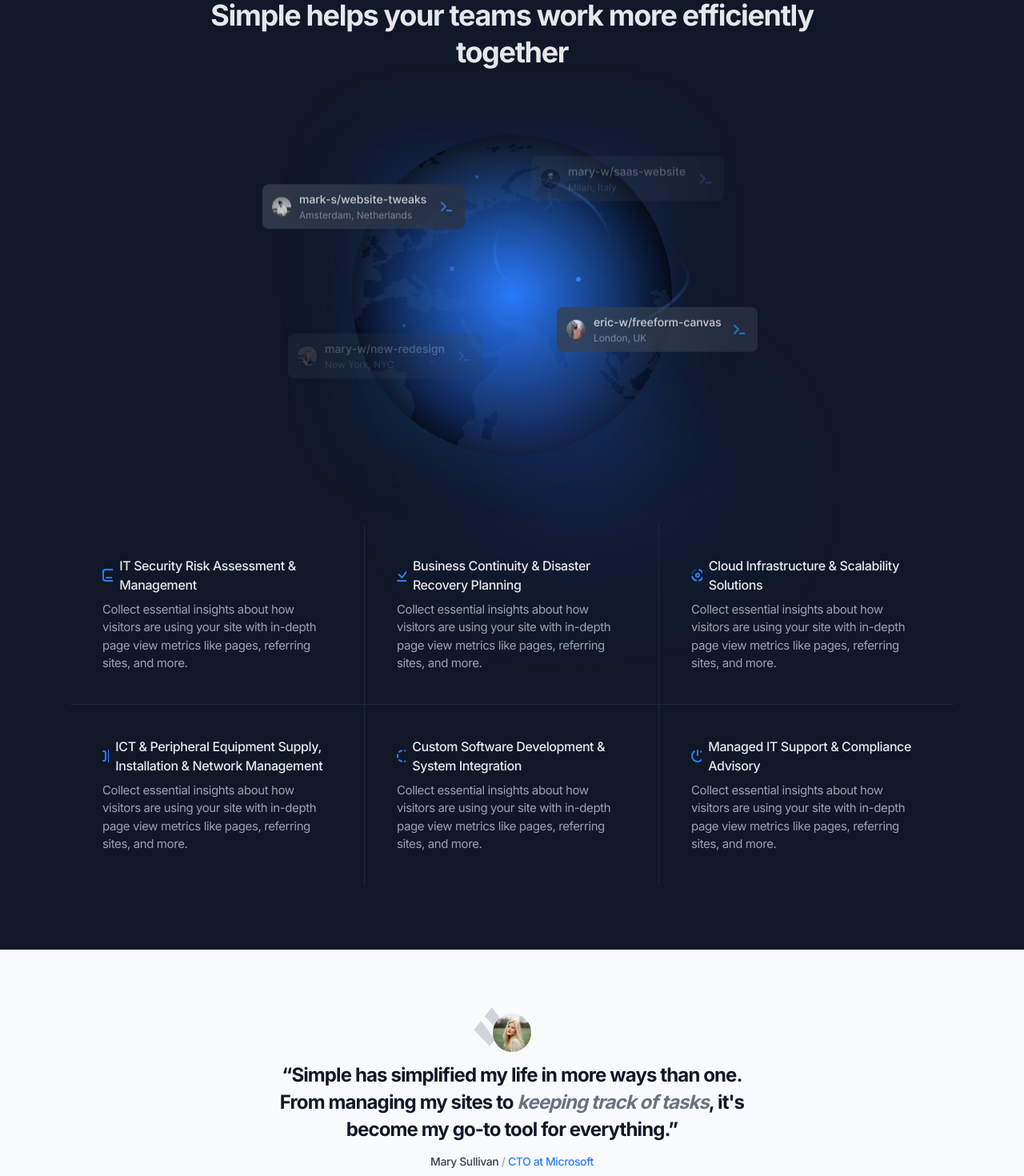
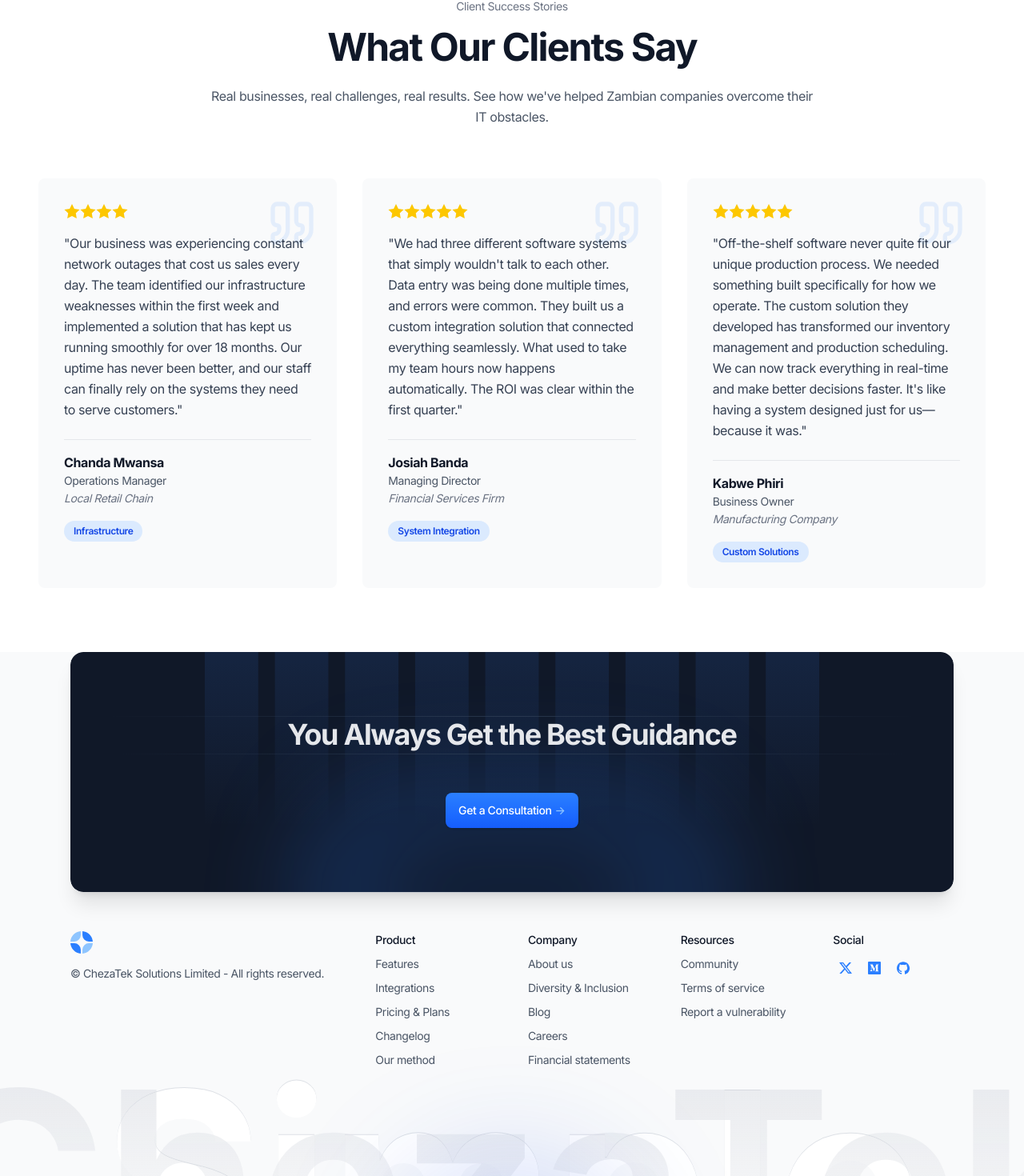
Before and after one commit to Kemo8965/chezatek_consultancy, a Next.js app: page / in a window 1280 px wide. Shown: the part 883-2353 px from the top of the page at 80% size. Built offline with nearby package versions, Linux system fonts and the light colour scheme.

Commit message:
ui changes to the features, cta, footer pages

```diff
--- a/app/(default)/page.tsx
+++ b/app/(default)/page.tsx
@@ -4,11 +4,11 @@ export const metadata = {
 };
 
 import Hero from "@/components/hero-home";
-import FeaturesPlanet from "@/components/features-planet";
 import LargeTestimonial from "@/components/large-testimonial";
 import Cta from "@/components/cta";
 import WhyChooseUs from "@/components/value-proposition";
 import ITFeaturesSection from "@/components/ict-features";
+import ServicesGrid from "@/components/features-ict";
 
 export default function Home() {
   return (
@@ -17,7 +17,7 @@ export default function Home() {
       <WhyChooseUs />
 
       <ITFeaturesSection />
-      <FeaturesPlanet />
+      <ServicesGrid />
       <LargeTestimonial />
       <Cta />
     </>
--- a/components/cta.tsx
+++ b/components/cta.tsx
@@ -31,7 +31,7 @@ export default function Cta() {
           </div>
           <div className="px-4 py-12 md:px-12 md:py-20">
             <h2 className="mb-6 border-y text-3xl font-bold text-gray-200 [border-image:linear-gradient(to_right,transparent,--theme(--color-slate-700/.7),transparent)1] md:mb-12 md:text-4xl">
-              Create your next project with Simple
+              You Always Get the Best Guidance
             </h2>
             <div className="mx-auto max-w-xs sm:flex sm:max-w-none sm:justify-center">
               <a
@@ -39,7 +39,7 @@ export default function Cta() {
                 href="#0"
               >
                 <span className="relative inline-flex items-center">
-                  Start Free Trial{" "}
+                  Get a Consultation{" "}
                   <span className="ml-1 tracking-normal text-blue-300 transition-transform group-hover:translate-x-0.5">
                     -&gt;
                   </span>
--- a/components/large-testimonial.tsx
+++ b/components/large-testimonial.tsx
@@ -1,49 +1,102 @@
-import Image from "next/image";
-import TestimonialImg from "@/public/images/large-testimonial.jpg";
+import React from 'react';
+import { Quote } from 'lucide-react';
 
-export default function LargeTestimonial() {
+export default function Testimonials() {
+  const testimonials = [
+    {
+      name: 'Chanda Mwansa',
+      role: 'Operations Manager',
+      company: 'Local Retail Chain',
+      challenge: 'Infrastructure',
+      text: 'Our business was experiencing constant network outages that cost us sales every day. The team identified our infrastructure weaknesses within the first week and implemented a solution that has kept us running smoothly for over 18 months. Our uptime has never been better, and our staff can finally rely on the systems they need to serve customers.',
+      rating: 4
+    },
+    {
+      name: 'Josiah Banda',
+      role: 'Managing Director',
+      company: 'Financial Services Firm',
+      challenge: 'System Integration',
+      text: 'We had three different software systems that simply wouldn\'t talk to each other. Data entry was being done multiple times, and errors were common. They built us a custom integration solution that connected everything seamlessly. What used to take my team hours now happens automatically. The ROI was clear within the first quarter.',
+      rating: 5
+    },
+    {
+      name: 'Kabwe Phiri',
+      role: 'Business Owner',
+      company: 'Manufacturing Company',
+      challenge: 'Custom Solutions',
+      text: 'Off-the-shelf software never quite fit our unique production process. We needed something built specifically for how we operate. The custom solution they developed has transformed our inventory management and production scheduling. We can now track everything in real-time and make better decisions faster. It\'s like having a system designed just for us—because it was.',
+      rating: 5
+    }
+  ];
+
   return (
-    <section>
-      <div className="mx-auto max-w-2xl px-4 sm:px-6">
-        <div className="py-12 md:py-20">
-          <div className="space-y-3 text-center">
-            <div className="relative inline-flex">
+    <section className="bg-white py-20 px-6 lg:px-12">
+      <div className="max-w-7xl mx-auto">
+        {/* Section Header */}
+        <div className="text-center mb-16">
+          <p className="text-sm text-gray-500 mb-4">Client Success Stories</p>
+          <h2 className="text-4xl md:text-5xl font-bold text-gray-900 mb-6">
+            What Our Clients Say
+          </h2>
+          <p className="text-gray-600 max-w-3xl mx-auto leading-relaxed">
+            Real businesses, real challenges, real results. See how we've helped Zambian companies overcome their IT obstacles.
+          </p>
+        </div>
+
+        {/* Testimonials Grid */}
+        <div className="grid grid-cols-1 md:grid-cols-2 lg:grid-cols-3 gap-8">
+          {testimonials.map((testimonial, index) => (
+            <div
+              key={index}
+              className="bg-gray-50 rounded-lg p-8 hover:shadow-lg transition-shadow duration-300 relative"
+            >
+              {/* Quote Icon */}
+              <div className="absolute top-6 right-6 opacity-10">
+                <Quote className="w-16 h-16 text-blue-500" />
+              </div>
+
+              {/* Rating Stars */}
+              <div className="flex mb-4">
+                {[...Array(testimonial.rating)].map((_, i) => (
                   <svg
-                className="absolute -left-6 -top-2 -z-10"
-                width={40}
-                height={49}
-                viewBox="0 0 40 49"
-                fill="none"
-                xmlns="http://www.w3.org/2000/svg"
+                    key={i}
+                    className="w-5 h-5 text-yellow-400 fill-current"
+                    viewBox="0 0 20 20"
                   >
-                <path
-                  d="M22.7976 -0.000136375L39.9352 23.4746L33.4178 31.7234L13.7686 11.4275L22.7976 -0.000136375ZM9.34947 17.0206L26.4871 40.4953L19.9697 48.7441L0.320491 28.4482L9.34947 17.0206Z"
-                  fill="#D1D5DB"
-                />
+                    <path d="M10 15l-5.878 3.09 1.123-6.545L.489 6.91l6.572-.955L10 0l2.939 5.955 6.572.955-4.756 4.635 1.123 6.545z" />
                   </svg>
-              <Image
-                className="rounded-full"
-                src={TestimonialImg}
-                width={48}
-                height={48}
-                alt="Large testimonial"
-              />
+                ))}
               </div>
-            <p className="text-2xl font-bold text-gray-900">
-              “Simple has simplified my life in more ways than one. From
-              managing my sites to{" "}
-              <em className="italic text-gray-500">keeping track of tasks</em>,
-              it's become my go-to tool for everything.”
+
+              {/* Testimonial Text */}
+              <p className="text-gray-700 leading-relaxed mb-6 relative z-10">
+                "{testimonial.text}"
               </p>
-            <div className="text-sm font-medium text-gray-500">
-              <span className="text-gray-700">Mary Sullivan</span>{" "}
-              <span className="text-gray-400">/</span>{" "}
-              <a className="text-blue-500" href="#0">
-                CTO at Microsoft
-              </a>
+
+              {/* Author Info */}
+              <div className="border-t border-gray-200 pt-4">
+                <h4 className="font-bold text-gray-900">{testimonial.name}</h4>
+                <p className="text-sm text-gray-600">{testimonial.role}</p>
+                <p className="text-sm text-gray-500 italic">{testimonial.company}</p>
+              </div>
+
+              {/* Challenge Badge */}
+              <div className="mt-4">
+                <span className="inline-block px-3 py-1 bg-blue-100 text-blue-700 text-xs font-semibold rounded-full">
+                  {testimonial.challenge}
+                </span>
               </div>
             </div>
+          ))}
         </div>
+
+        {/* CTA
+        <div className="text-center mt-12">
+          <p className="text-gray-600 mb-6">Ready to transform your IT infrastructure?</p>
+          <button className="bg-gray-900 text-white px-8 py-3 rounded-md hover:bg-gray-800 transition-colors">
+            Get Your Free Consultation
+          </button>
+        </div> */}
       </div>
     </section>
   );
--- a/components/ui/footer.tsx
+++ b/components/ui/footer.tsx
@@ -15,7 +15,7 @@ export default function Footer({ border = false }: { border?: boolean }) {
               <Logo />
             </div>
             <div className="text-sm text-gray-600">
-              &copy; Cruip.com - All rights reserved.
+              &copy; ChezaTek Solutions Limited - All rights reserved.
             </div>
           </div>
 
@@ -200,7 +200,7 @@ export default function Footer({ border = false }: { border?: boolean }) {
 
       {/* Big text */}
       <div className="relative -mt-16 h-60 w-full" aria-hidden="true">
-        <div className="pointer-events-none absolute left-1/2 -z-10 -translate-x-1/2 text-center text-[348px] font-bold leading-none before:bg-linear-to-b before:from-gray-200 before:to-gray-100/30 before:to-80% before:bg-clip-text before:text-transparent before:content-['Simple'] after:absolute after:inset-0 after:bg-gray-300/70 after:bg-clip-text after:text-transparent after:mix-blend-darken after:content-['Simple'] after:[text-shadow:0_1px_0_white]"></div>
+        <div className="pointer-events-none absolute left-1/2 -z-10 -translate-x-1/2 text-center text-[308px] font-bold leading-none before:bg-linear-to-b before:from-gray-200 before:to-gray-100/30 before:to-80% before:bg-clip-text before:text-transparent before:content-['ChezaTek'] after:absolute after:inset-0 after:bg-gray-300/70 after:bg-clip-text after:text-transparent after:mix-blend-darken after:content-['Simple'] after:[text-shadow:0_1px_0_white]"></div>
         {/* Glow */}
         <div
           className="absolute bottom-0 left-1/2 -translate-x-1/2 translate-y-2/3"
```
Lines whose indentation alone changed are shown as unchanged.
